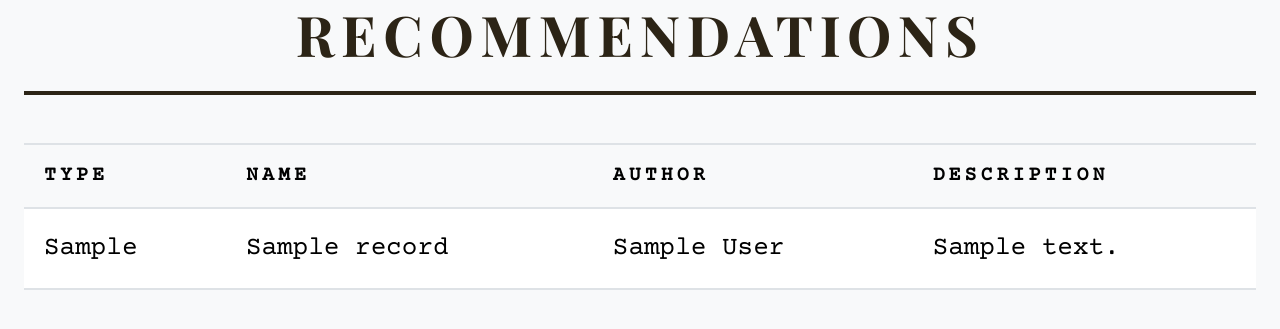
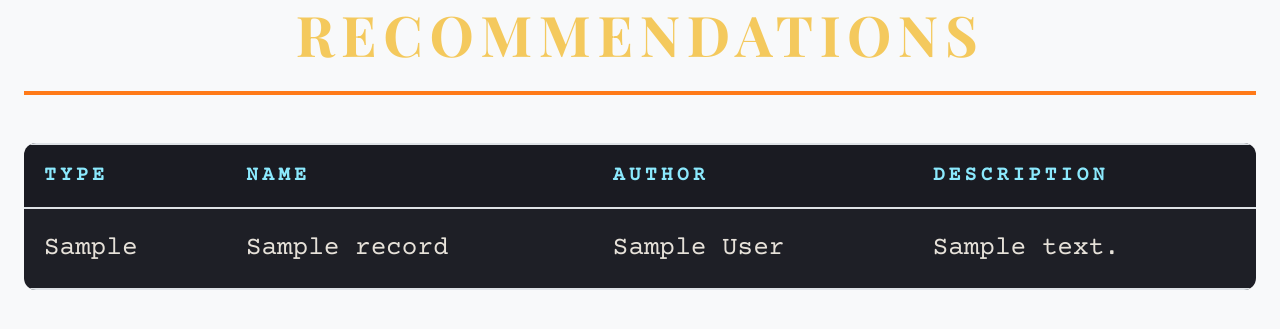
Before and after one commit to DaG-del/Recommendation-Engine, a Flask app: template templates/home.html in a window 1280 px wide. Shown: the top 329 px of the page. Run offline with Flask 3, Linux system fonts and the light colour scheme; the template is opened without the code that fills it: most values are stand-ins (such as "Sample title", 1, 10 or a date in 2020); some web fonts are replaced.

Commit message:
Update style.css

```diff
--- a/static/css/style.css
+++ b/static/css/style.css
@@ -1,13 +1,13 @@
 @import url('https://fonts.googleapis.com/css2?family=Playfair+Display:ital,wght@0,400;0,700;1,400&family=Courier+Prime:ital@0;1&display=swap');
-
 
 body {
   font-family: 'Courier Prime', monospace;
-  background: #f5f0e8;
-  color: #2c2416;
+  background: #121217; /* deep charcoal */
+  color: #e6e1d9; /* soft warm white */
   zoom: 2;
 }
 
+/* Heading */
 h3 {
   font-family: 'Playfair Display', serif;
   font-size: 28px;
@@ -15,20 +15,27 @@
   letter-spacing: 0.12em;
   text-transform: uppercase;
   text-align: center;
-  border-bottom: 2px solid #2c2416;
+  border-bottom: 2px solid #ff7a18; /* warm orange accent */
   padding-bottom: 0.75rem;
   margin-bottom: 1.5rem;
+  color: #f4c95d; /* gold tone */
 }
 
+/* Table */
 .table-bordered {
   border-collapse: collapse;
   width: 100%;
   font-size: 13px;
+  background: #1a1b22; /* subtle panel */
+  border-radius: 6px;
+  overflow: hidden;
 }
 
+/* Table head */
 .table-bordered thead tr {
-  border-top: 2px solid #2c2416;
-  border-bottom: 2px solid #2c2416;
+  border-top: 2px solid #ff7a18;
+  border-bottom: 2px solid #ff7a18;
+  background: #1f2230;
 }
 
 .table-bordered th {
@@ -38,22 +45,32 @@
   padding: 8px 10px;
   text-align: left;
   font-weight: 700;
+  color: #8be9fd; /* cyan accent */
   background: transparent;
   border: none;
 }
 
+/* Table body */
 .table-bordered td {
   padding: 10px;
   border: none;
-  border-bottom: 1px dashed #b8a98a;
+  border-bottom: 1px dashed #3a3d4f;
   vertical-align: top;
   line-height: 1.5;
+  color: #e6e1d9;
 }
 
+/* Last row cleanup */
 .table-bordered tbody tr:last-child td {
   border-bottom: none;
 }
 
+/* Row hover */
 .table-bordered tbody tr:hover td {
-  background: rgba(44, 36, 22, 0.04);
+  background: rgba(139, 233, 253, 0.08); /* soft cyan glow */
 }
+
+/* Optional subtle zebra striping */
+.table-bordered tbody tr:nth-child(even) td {
+  background: rgba(255, 255, 255, 0.02);
+}
```
